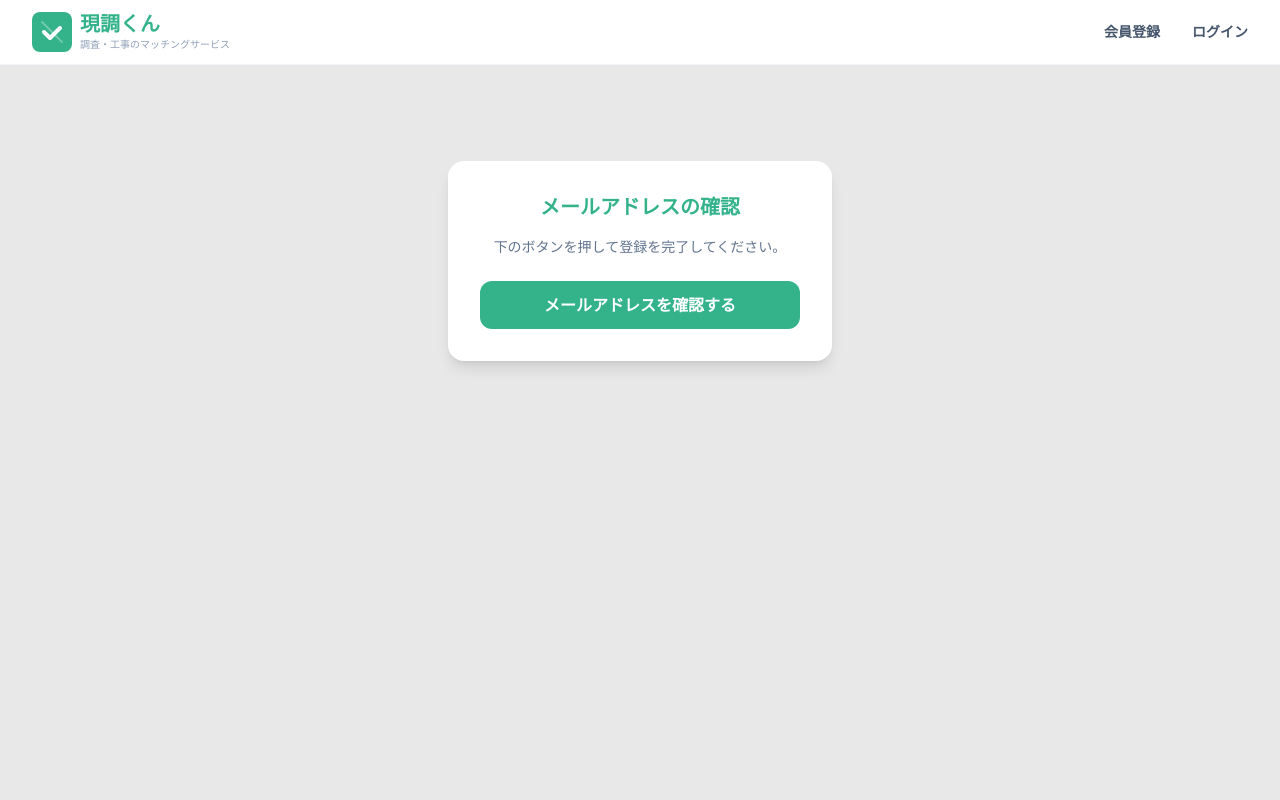
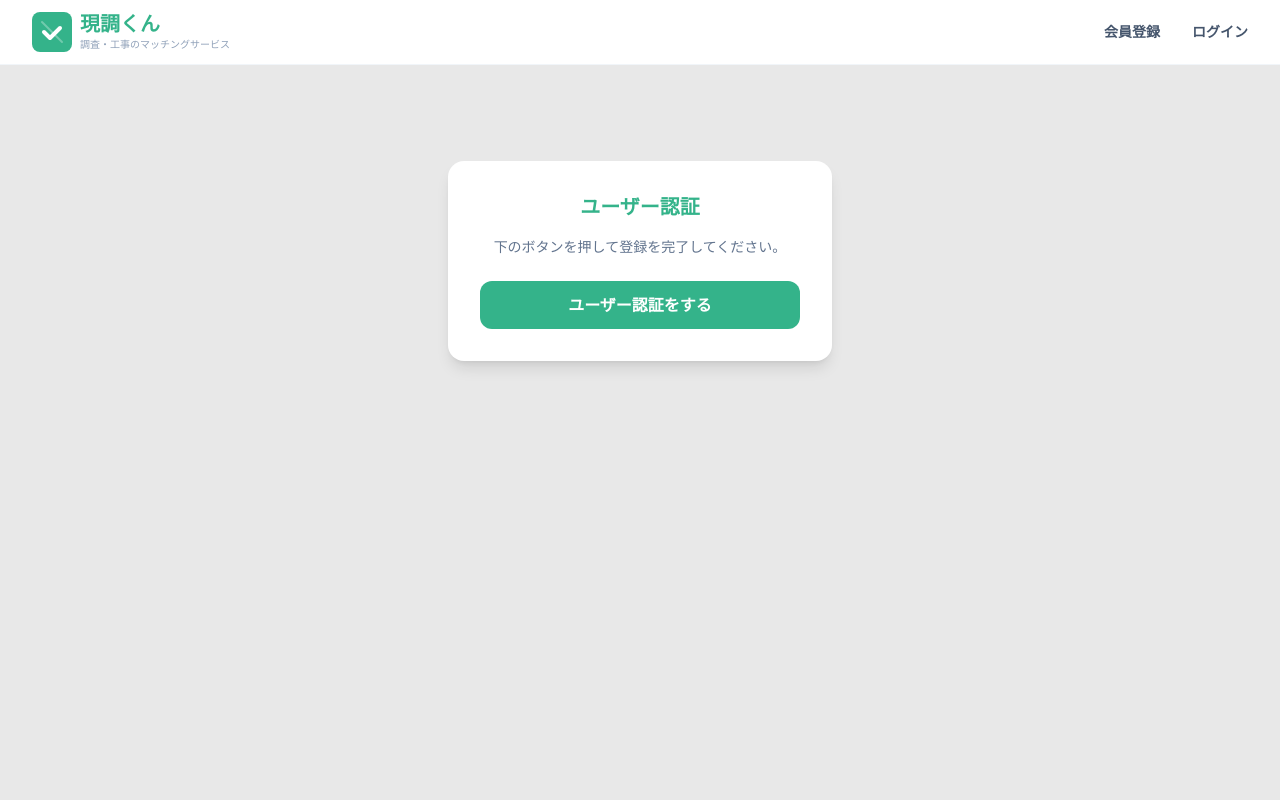
Before and after one commit to taku-luminary/genchokun, a Next.js app: page /auth/confirm in a window 1280 px wide. Shown: the top 800 px of the page. Built offline with nearby package versions, Linux system fonts and the light colour scheme; no server answers.

Commit message:
ユーザー認証という文言変更

```diff
--- a/app/auth/confirm/page.tsx
+++ b/app/auth/confirm/page.tsx
@@ -40,7 +40,7 @@ export default function ConfirmPage() {
     <div className="min-h-screen bg-[#e8e8e8] flex items-start justify-center px-4 pt-24">
       <div className="bg-white rounded-2xl shadow-lg p-8 w-full max-w-sm text-center">
         <h1 className="text-xl font-black text-brand-green mb-4">
-          メールアドレスの確認
+          ユーザー認証
         </h1>
         <p className="text-sm text-slate-500 mb-6">
           下のボタンを押して登録を完了してください。
@@ -55,7 +55,7 @@ export default function ConfirmPage() {
           disabled={status === "loading"}
           className="w-full bg-brand-green text-white font-bold py-3 rounded-xl disabled:opacity-50"
         >
-          {status === "loading" ? "確認中..." : "メールアドレスを確認する"}
+          {status === "loading" ? "確認中..." : "ユーザー認証をする"}
         </button>
       </div>
     </div>
```
